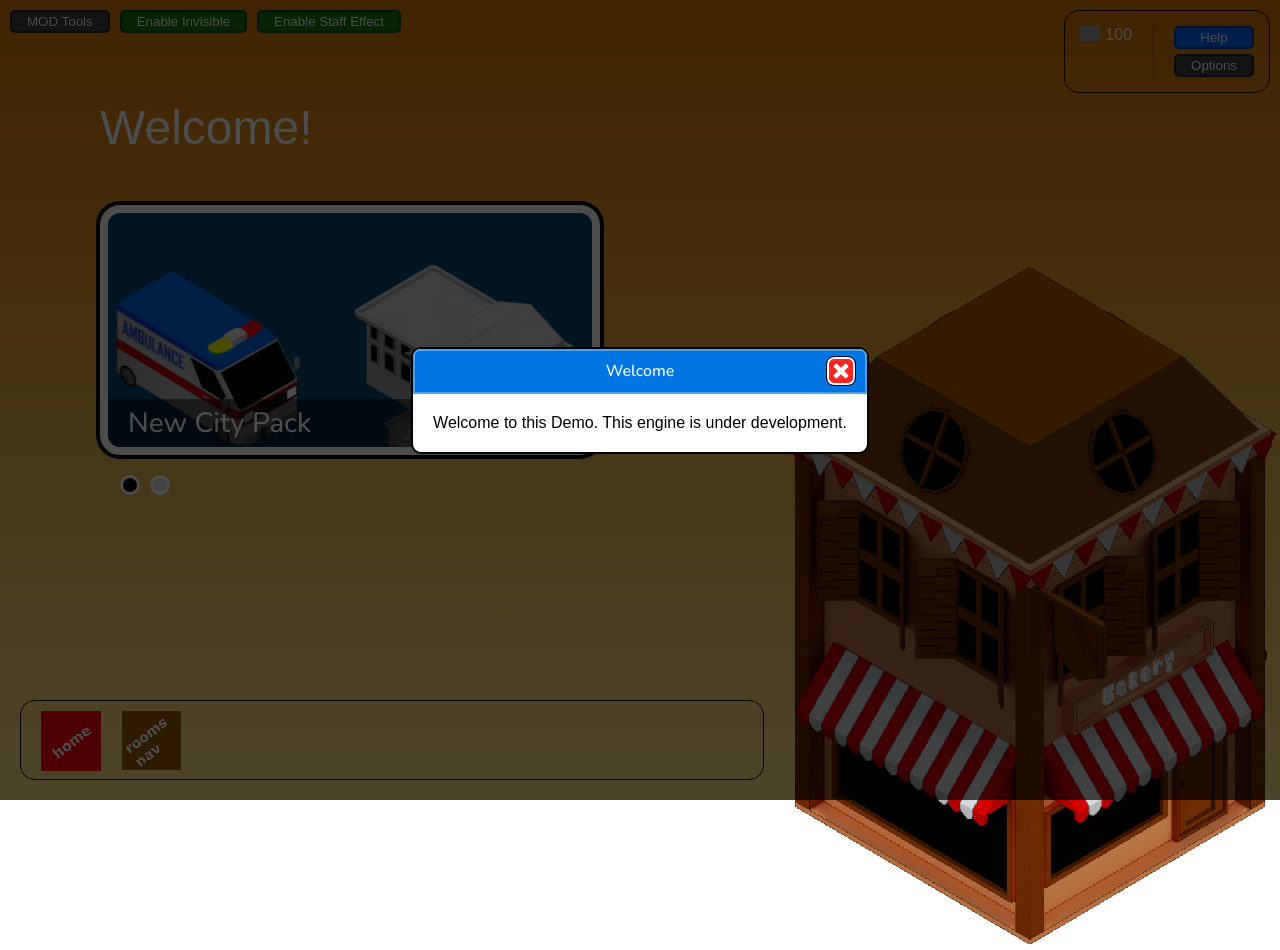
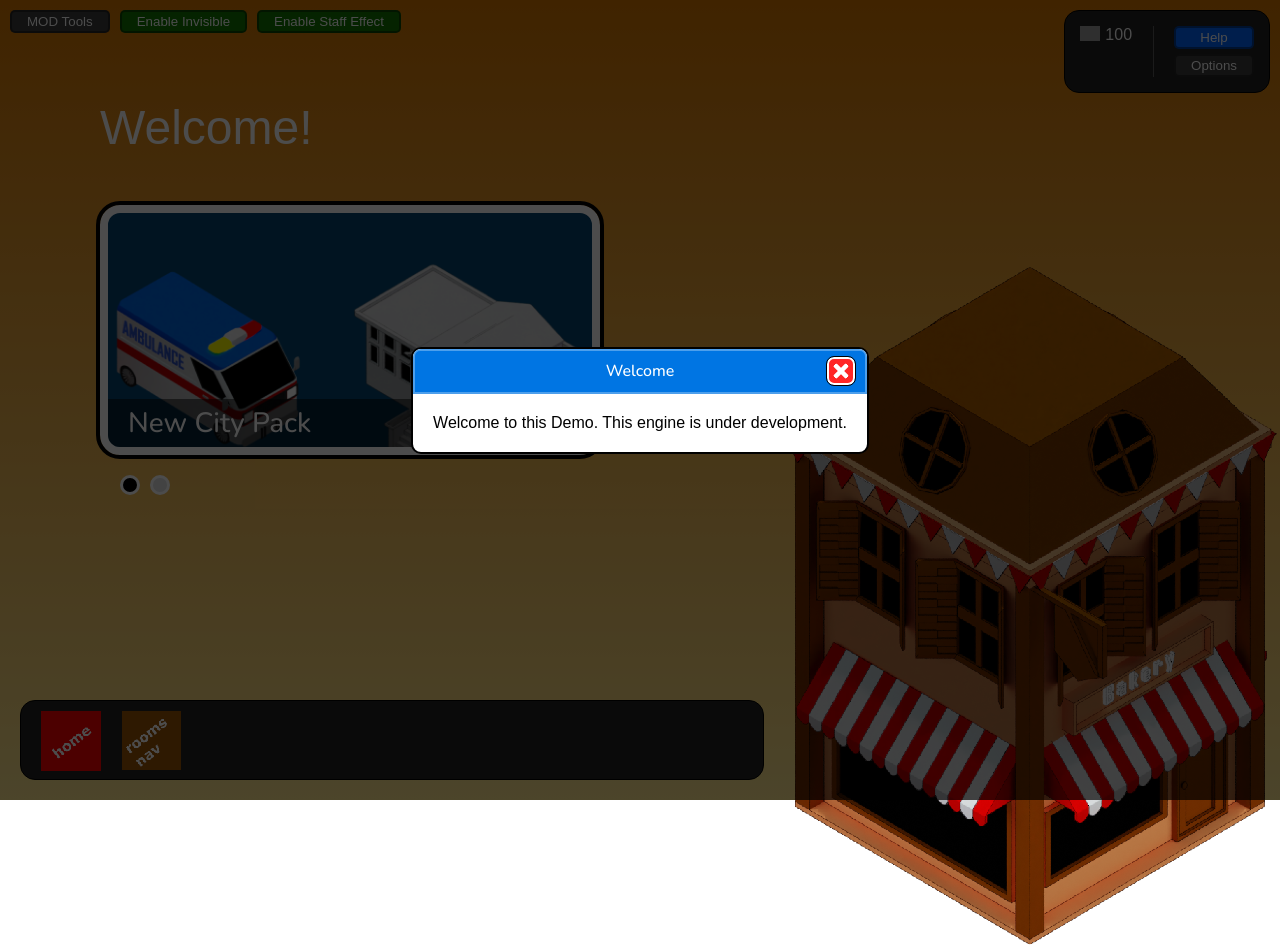
Before and after one commit to belicfr/react-iso-engine, a React (Vite) app: page / in a window 1280 px wide. Built offline with nearby package versions, Linux system fonts and the light colour scheme; grey boxes are pictures that could not be loaded; a web font is replaced by a local one.

Commit message:
styles: add `--gui-background` theme color

```diff
--- a/src/index.css
+++ b/src/index.css
@@ -47,6 +47,7 @@ h6 {
   --dark: black;
   --dark-color: white;
   --main-background: #ffffff;
+  --gui-background: rgb(35, 35, 35);
 }
 
 * {
--- a/src/index.sass
+++ b/src/index.sass
@@ -25,6 +25,8 @@
 
   --main-background: #ffffff
 
+  --gui-background: rgb(35, 35, 35)
+
 *
   box-sizing: border-box
 
```
Also changed, not shown: 1 other file (tests, documents, lock files or other folders).
